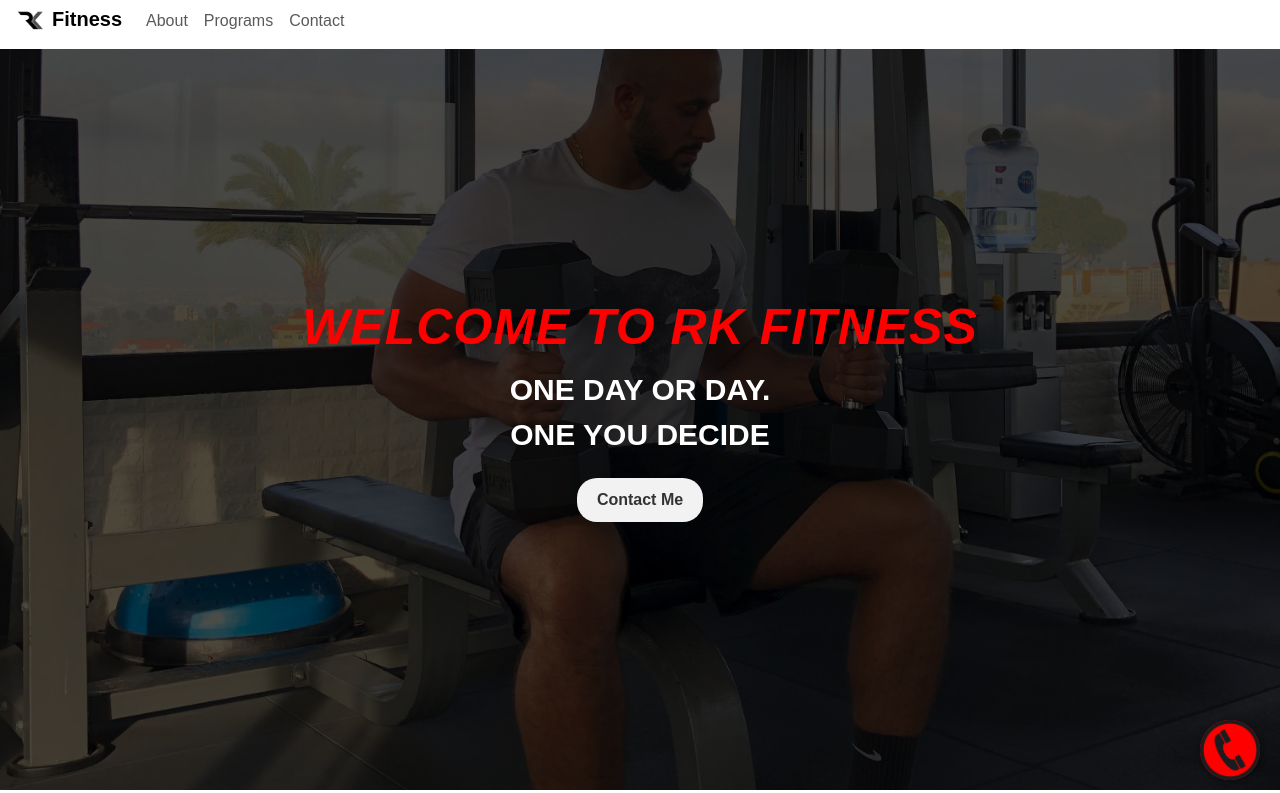
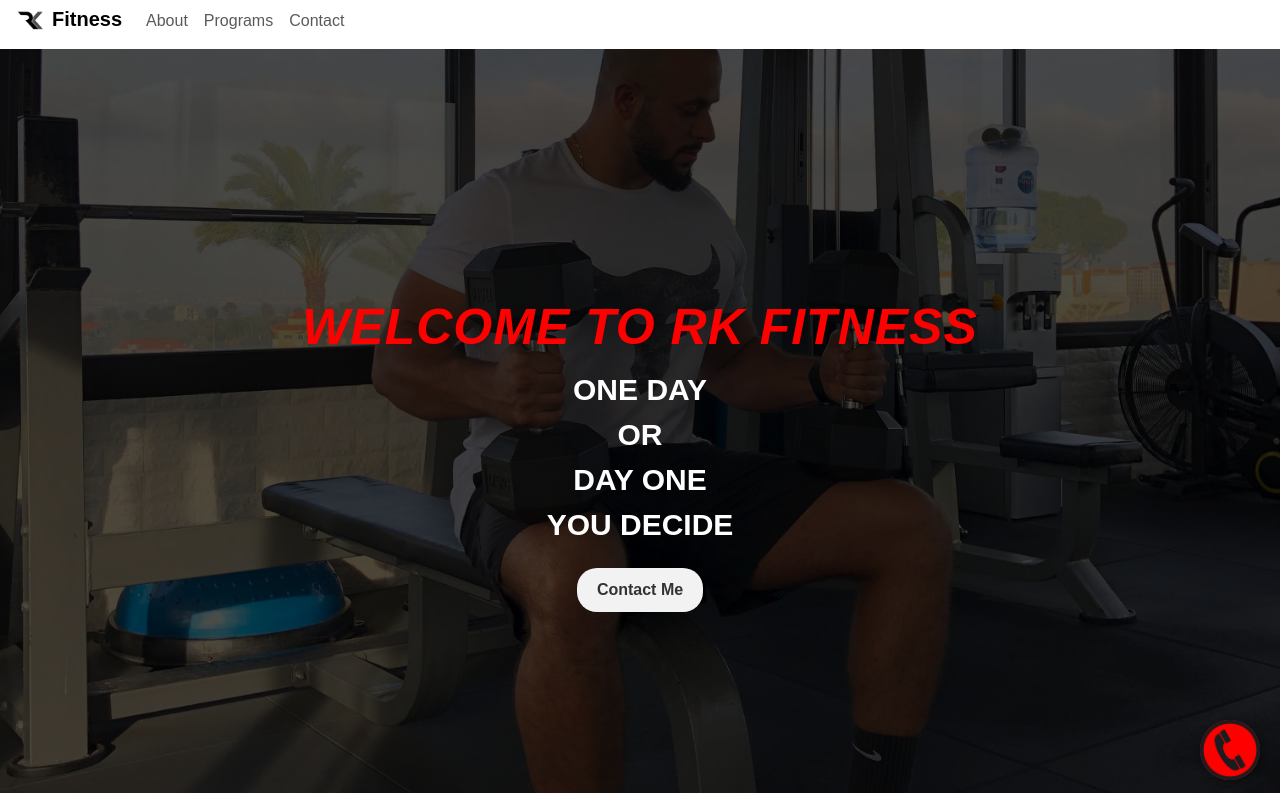
Before and after one commit to MariooY2/PTPortfolio, a React (Vite) app: page / in a window 1280 px wide. Shown: the top 793 px of the page. Built offline with nearby package versions, Linux system fonts and the light colour scheme; a web font is replaced by a local one.

Commit message:
small changes

```diff
--- a/src/assets/cover.jsx
+++ b/src/assets/cover.jsx
@@ -7,7 +7,7 @@ function Cover(){
           <div className="centerit">
             <div className="bright">
           <h2 className="name" >Welcome to RK Fitness</h2>
-          <p className="subheading1">one day or day.<span className="subheading2">one you decide</span></p>
+          <p className="subheading1">one day <span className="subheading2">or</span>day one<span className="subheading2">you decide</span></p>
           <a className="contactme" href="#Contact">Contact Me</a>
 
 </div>
```
